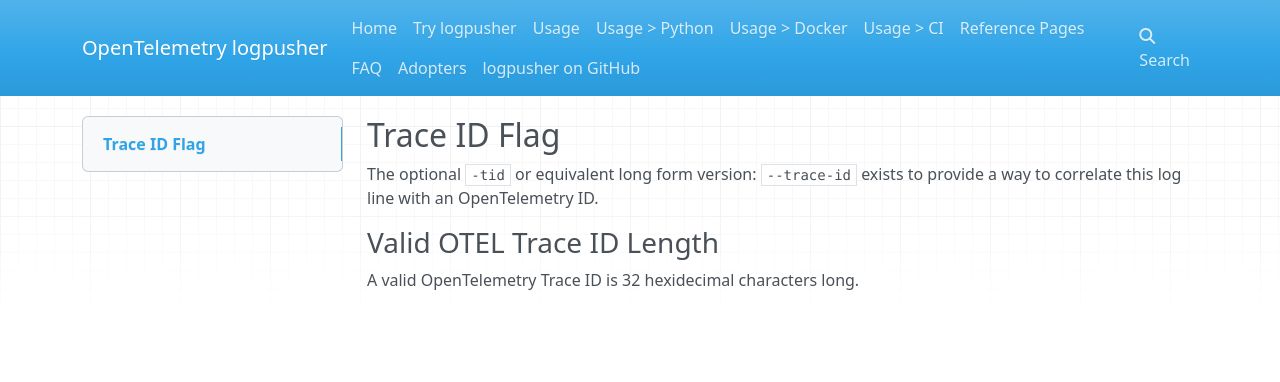
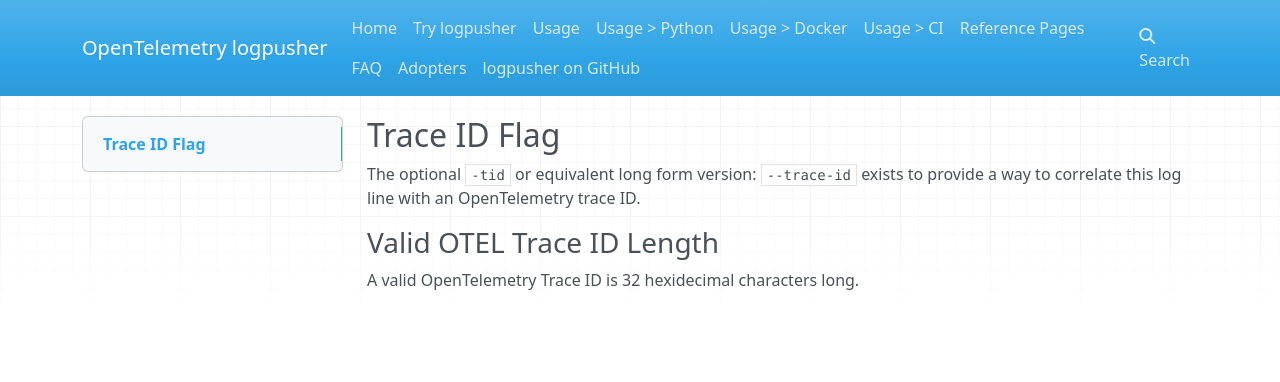
Before and after one commit to agardnerIT/logpusher, an MkDocs documentation site: the page built from docs/reference/trace-id.md, in a window 1280 px wide. Shown: the top 382 px of the page. Built offline with MkDocs 1.6.1, drawn with Linux system fonts in a browser that asks for light colours; nearby versions of some CDN libraries.

Commit message:
update span and trace page
Signed-off-by: Adam Gardner <26523841+agardnerIT@users.noreply.github.com>

```diff
--- a/docs/reference/trace-id.md
+++ b/docs/reference/trace-id.md
@@ -1,6 +1,6 @@
 ## Trace ID Flag
 
-The optional `-tid` or equivalent long form version: `--trace-id` exists to provide a way to correlate this log line with an OpenTelemetry ID.
+The optional `-tid` or equivalent long form version: `--trace-id` exists to provide a way to correlate this log line with an OpenTelemetry trace ID.
 
 ### Valid OTEL Trace ID Length
 
```
Also changed, not shown: docs/reference/span-id.md (+7 -0 lines).
